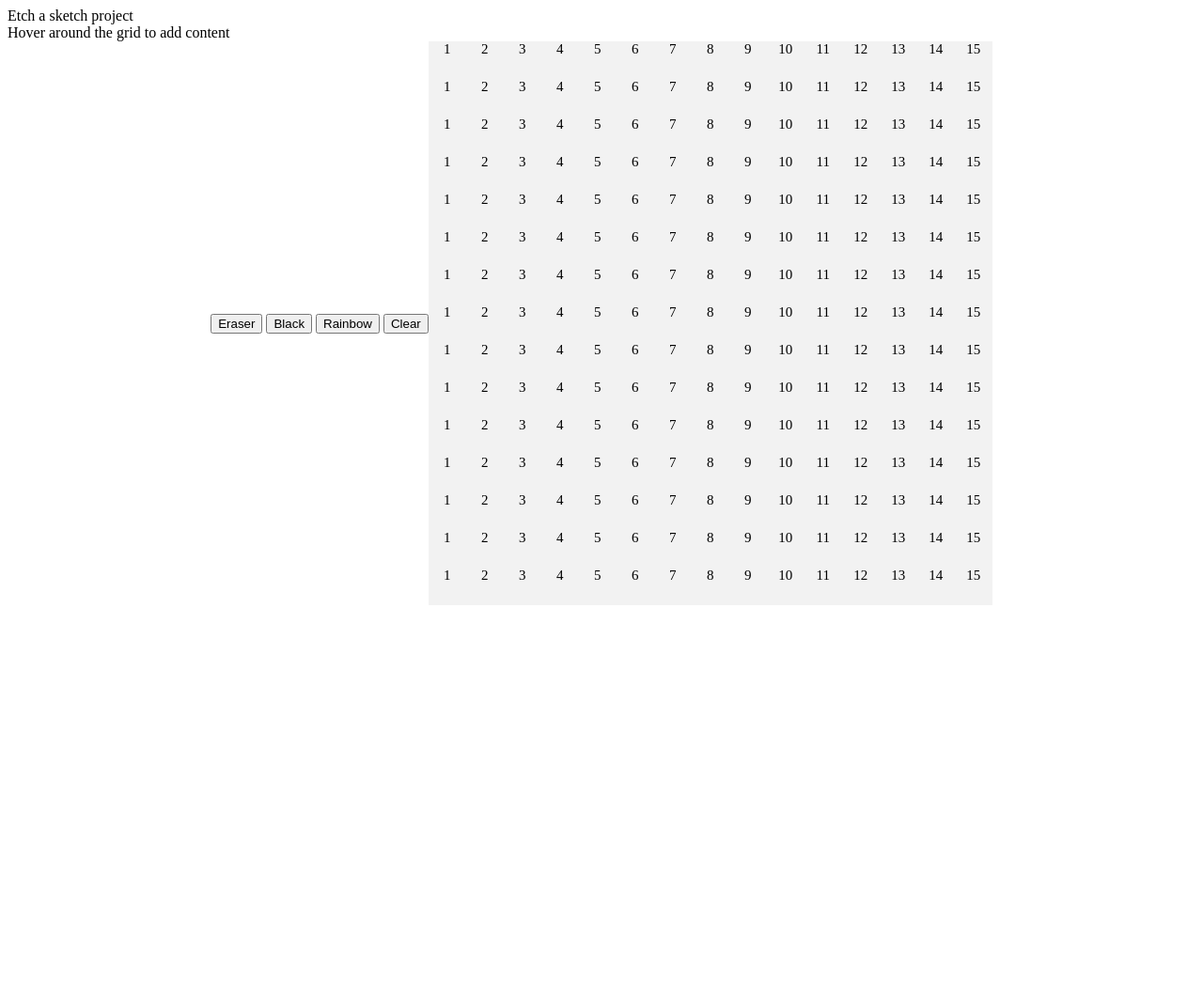
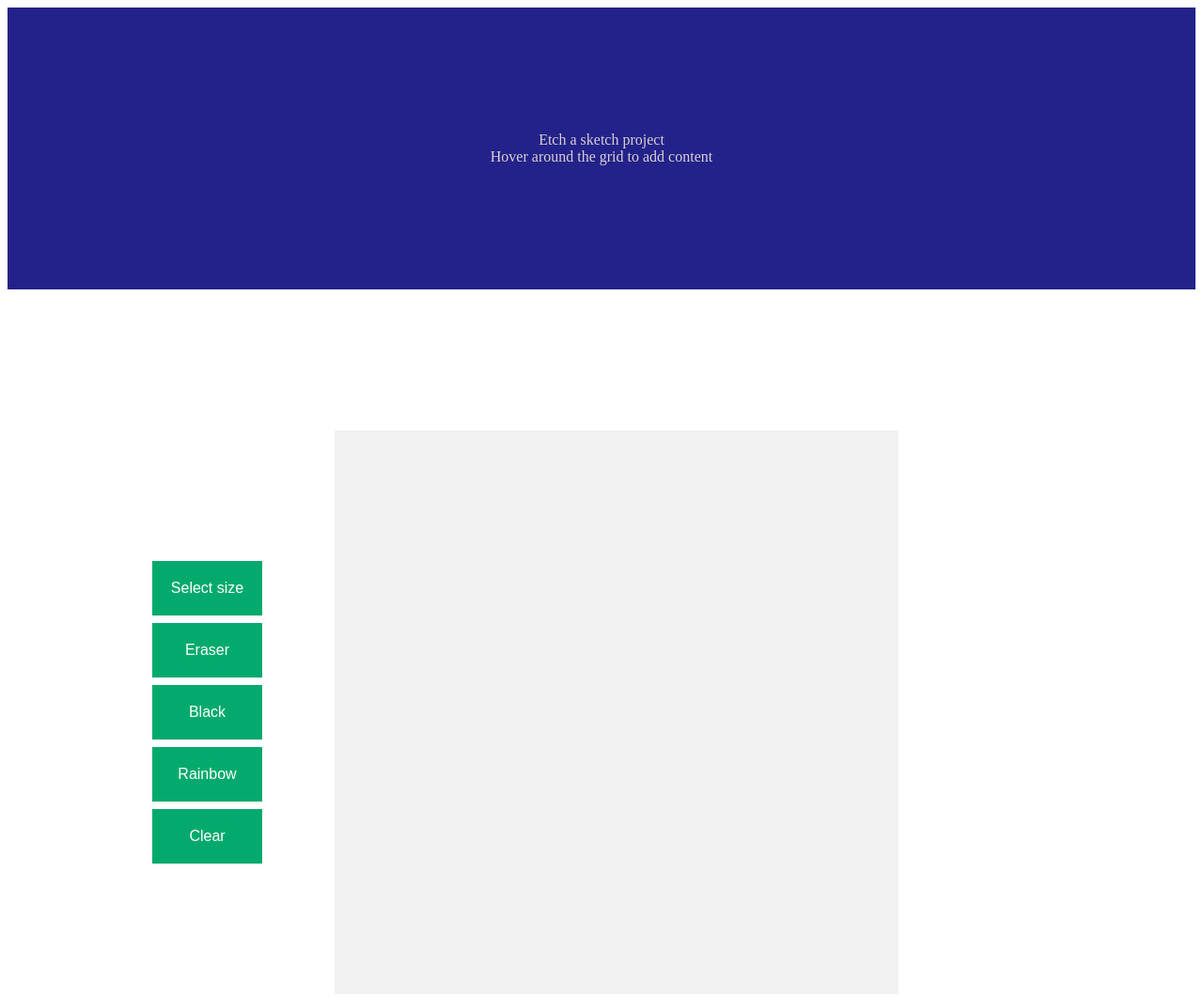
Before and after one commit to wintermute87/etch-a-scketch, a plain HTML site: page index.html in a window 1280 px wide. Shown: the whole page at 94% size. Before the commit the page ends 800 px from the top, so only its background shows below. Drawn offline with Linux system fonts and the light colour scheme.

Commit message:
Add styles

```diff
--- a/index.html
+++ b/index.html
@@ -16,6 +16,7 @@
     </div>
     <div class="main-content">
         <div class="selector-options">
+            <button class="select-size">Select size</button>
             <button class="eraser">Eraser</button>
             <button class="black">Black</button>
             <button class="rainbow">Rainbow</button>
--- a/scripts.js
+++ b/scripts.js
@@ -34,7 +34,7 @@ function hover_grid_element (cellItem,typeSelector)
 let typeSelector = 1; // type of pen: 0:eraser 1:black 2:red
 
 const gridContainer = document.getElementById('container-grid');
-const numberOfItems = 15;
+let numberOfItems = 18;
 var rootCSS = document.querySelector(':root');
 
 rootCSS.style.setProperty("--nr-columns-rows", numberOfItems);
@@ -48,9 +48,8 @@ for (let i = 1; i <= numberOfItems; i++)
 {
     for (let i = 1; i <= numberOfItems; i++)
     {
-        const gridItem = document.createElement('div');
+        gridItem = document.createElement('div');
         gridItem.classList.add('grid-item');
-        gridItem.textContent = i;
         gridContainer.appendChild(gridItem);
     }
 }
@@ -58,7 +57,7 @@ for (let i = 1; i <= numberOfItems; i++)
 
 
 // cell grid items
-const cellGridItems = document.querySelectorAll('.grid-item');
+let cellGridItems = document.querySelectorAll('.grid-item');
 
 
 //eraser button
@@ -96,7 +95,72 @@ clearButton.addEventListener('click', function(e) {
 
 });
 
+//select size button
+const selectSizeButton = document.querySelector('.select-size');
+selectSizeButton.addEventListener('click', function(e) {
 
+    var inputValue = window.prompt('Please enter an integer:');
+    if (inputValue !== null && !isNaN(inputValue) && inputValue.trim() !== '')
+    {
+        var parsedInput = parseInt(inputValue, 10);
+        console.log('Input value:', parsedInput);
+
+        //delete the original grid
+        var elementsToRemove = document.getElementsByClassName('grid-item');
+        while (elementsToRemove.length > 0) {
+          elementsToRemove[0].parentNode.removeChild(elementsToRemove[0]);
+        }
+
+
+        numberOfItems = parsedInput;
+
+
+        rootCSS.style.setProperty("--nr-columns-rows", numberOfItems);
+        rootCSS.style.setProperty("--cell-column-width", (600/numberOfItems).toString() + "px");
+
+        //create the grid
+
+        for (let i = 1; i <= numberOfItems; i++)
+        {
+            for (let i = 1; i <= numberOfItems; i++)
+            {
+                gridItem = document.createElement('div');
+                gridItem.classList.add('grid-item');
+                gridContainer.appendChild(gridItem);
+            }
+        }
+
+        cellGridItems = document.querySelectorAll('.grid-item');
+        getCellItems();
+
+
+      // Do something with the parsedInput value
+    }
+
+});
+
+
+
+
+
+function getCellItems()
+{
+    cellGridItems.forEach( (cellItem) => {
+
+        cellItem.addEventListener('mouseover', function(e)  {
+            var hoveredElement = e.target;
+            console.log('Hovered element:', hoveredElement);
+            hover_grid_element (hoveredElement,typeSelector);     //cellItem.classList.add('on-hover');
+        });
+
+    });
+}
+
+
+getCellItems();
+
+
+/*
 
 
 cellGridItems.forEach( (cellItem) => {
@@ -108,3 +172,5 @@ cellGridItems.forEach( (cellItem) => {
     });
 
 });
+
+*/
--- a/styles.css
+++ b/styles.css
@@ -36,3 +36,37 @@
 .on-hover-rainbow {
     background-color: var(--cell-rainbow-color);
 }
+
+.header {
+    display: flex;
+    flex-direction: column;
+    height: 300px;
+    align-items: center;
+    justify-content: center;
+    background-color: rgb(34, 34, 138);
+    color: rgb(218, 207, 207);
+}
+
+button {
+    background-color: #04AA6D;
+    border: none;
+    color: white;
+    padding: 20px;
+    text-align: center;
+    text-decoration: none;
+    display: inline-block;
+    font-size: 16px;
+    margin: 4px 2px;
+  }
+
+.selector-options {
+    display:flex;
+    flex-direction: column;
+
+  }
+
+  .main-content {
+    height: 900px;
+    width: 1100px;
+    gap: 75px;
+}
```
